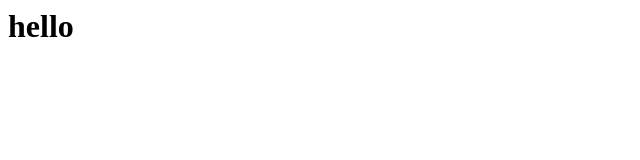
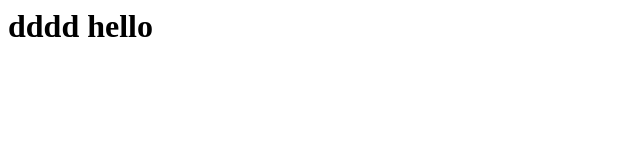
Before and after one commit to arunkppkl007/p3, a plain HTML site: page index.html in a window 1280 px wide. Shown: the whole page, without its empty margins (0-640 px from the left). Drawn offline with Linux system fonts and the light colour scheme.

Commit message:
Update index.html

```diff
--- a/index.html
+++ b/index.html
@@ -1 +1 @@
-<h1> hello </h1>
+<h1> dddd hello </h1>
```
